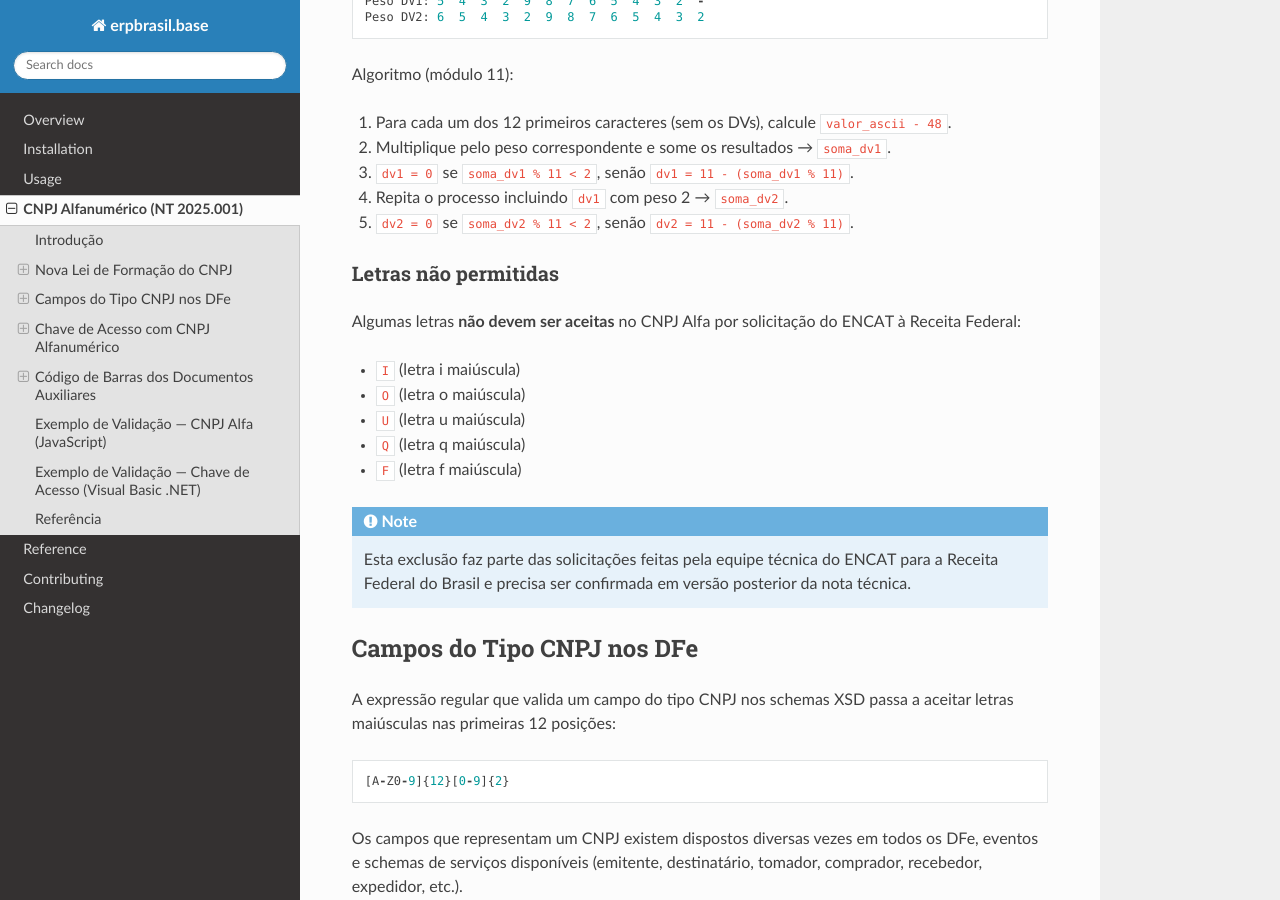
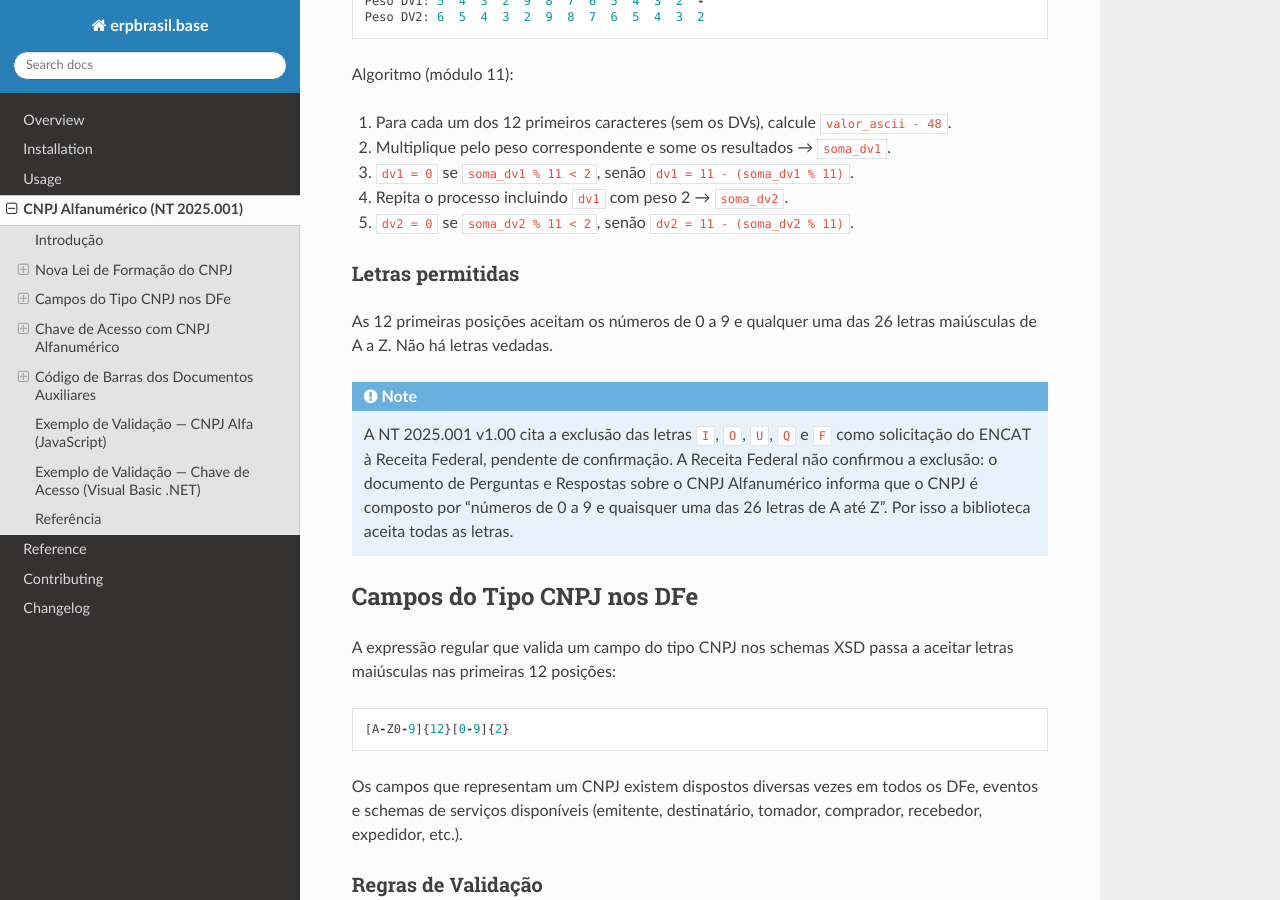
Before and after one commit to erpbrasil/erpbrasil.base, a Sphinx documentation site: the page built from docs/cnpj.rst, in a window 1280 px wide and 900 px high, scrolled down 1527 px. Built offline with Sphinx 7.4.7 and the Read the Docs theme 3.1.0, drawn with Linux system fonts in a browser that asks for light colours; some of the changed text lies outside the part shown.

Commit message:
[FIX] CNPJ alfanumérico aceita as letras I, O, U, Q e F
A exclusão dessas letras era um pedido do ENCAT citado como pendente
na NT 2025.001 e nunca foi confirmada pela Receita Federal. O
Perguntas e Respostas do CNPJ Alfanumérico da RFB diz que as 12
primeiras posições aceitam "quaisquer uma das 26 letras de A até Z".
Um CNPJ válido com essas letras era recusado.

Os testes antigos de letra proibida usavam DV errado e passavam pelo
motivo errado; agora há casos com DV correto (aceitos) e com DV errado
(recusados), além do exemplo oficial 12.ABC.345/01DE-35.

Assisted-by: Claude Code

```diff
--- a/docs/cnpj.rst
+++ b/docs/cnpj.rst
@@ -77,21 +77,18 @@ Algoritmo (módulo 11):
 4. Repita o processo incluindo ``dv1`` com peso 2 → ``soma_dv2``.
 5. ``dv2 = 0`` se ``soma_dv2 % 11 < 2``, senão ``dv2 = 11 - (soma_dv2 % 11)``.
 
-Letras não permitidas
----------------------
+Letras permitidas
+-----------------
 
-Algumas letras **não devem ser aceitas** no CNPJ Alfa por solicitação do ENCAT à
-Receita Federal:
-
-* ``I`` (letra i maiúscula)
-* ``O`` (letra o maiúscula)
-* ``U`` (letra u maiúscula)
-* ``Q`` (letra q maiúscula)
-* ``F`` (letra f maiúscula)
+As 12 primeiras posições aceitam os números de 0 a 9 e qualquer uma das 26 letras
+maiúsculas de A a Z. Não há letras vedadas.
 
 .. note::
-   Esta exclusão faz parte das solicitações feitas pela equipe técnica do ENCAT para a
-   Receita Federal do Brasil e precisa ser confirmada em versão posterior da nota técnica.
+   A NT 2025.001 v1.00 cita a exclusão das letras ``I``, ``O``, ``U``, ``Q`` e ``F``
+   como solicitação do ENCAT à Receita Federal, pendente de confirmação. A Receita
+   Federal não confirmou a exclusão: o documento de Perguntas e Respostas sobre o CNPJ
+   Alfanumérico informa que o CNPJ é composto por "números de 0 a 9 e quaisquer uma
+   das 26 letras de A até Z". Por isso a biblioteca aceita todas as letras.
 
 Campos do Tipo CNPJ nos DFe
 ============================
@@ -323,5 +320,7 @@ Referência
 
 * **Instrução Normativa RFB nº 2229**, de 15 de outubro de 2024 — modifica a regra de
   formação do CNPJ no Brasil.
+* **Perguntas e Respostas sobre o CNPJ Alfanumérico** (Receita Federal):
+  https://www.gov.br/receitafederal/pt-br/centrais-de-conteudo/publicacoes/perguntas-e-respostas/cnpj/cnpj-alfanumerico.pdf
 * **Nota Técnica Conjunta 2025.001 v1.00** (25 de abril de 2025) — especificação do
   CNPJ Alfanumérico para DFe sob coordenação do ENCAT.
```
Also changed, not shown: 2 other files.
